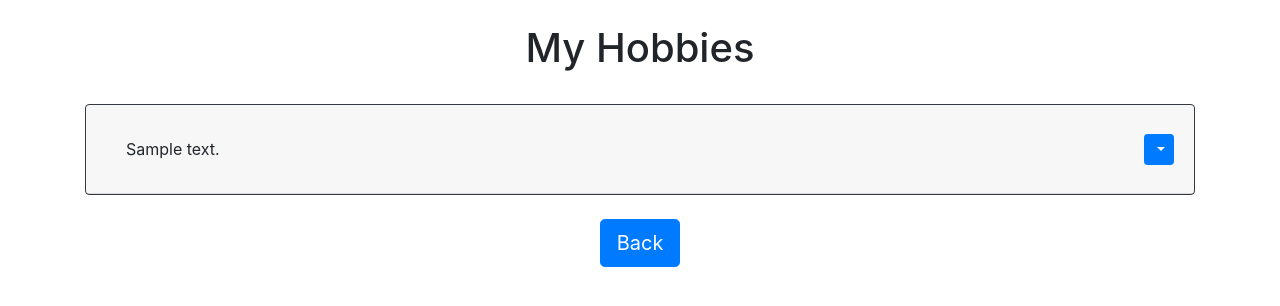
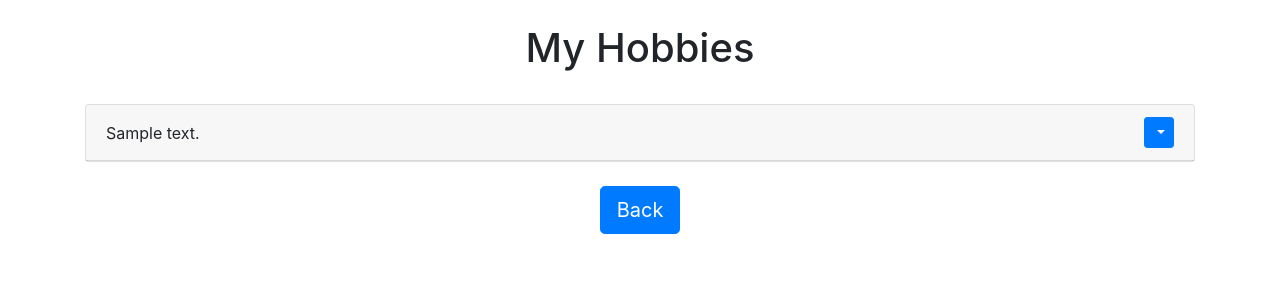
Before and after one commit to ImponedSoftware/COMP440Project1, a Flask app: page /my_hobby in a window 1280 px wide. Shown: the part 56-362 px from the top of the page. Run offline with Flask 2, Linux system fonts and the light colour scheme; a user stored in the database is signed in; tables that the repository leaves empty or names only in its code hold one stand-in row (values such as "Sample post"); some libraries are stand-ins or nearby versions.

Commit message:
Edited welcome layout

```diff
--- a/website/templates/my_hobby_div.html
+++ b/website/templates/my_hobby_div.html
@@ -6,11 +6,10 @@
     <br />
     <div id="hobbies">
         {% for hobby in hobbies %}
-        <div class="card border-dark">
+        <div class="card">
             <div class="card-header d-flex justify-content-between align-items-center">
-                <div class="card-body">
-                    <div class="card-text">{{hobby.hobbyText}}</div>
-                </div>
+                {{hobby.hobbyText}}
+
                 {% if users.id == hobby.userId %}
                 <!-- Dropdown menu for users to delete their hobbies-->
                 <div class="dropdown">
@@ -22,15 +21,15 @@
                 </div>
                 {% endif %}
             </div>
+        </div>
         {% endfor %}
     </div>
 
-    {% block footer %}
-    <br />
-    <div style="text-align:center;">
-        <a href="/welcome"><button type="button" class="btn btn-primary btn-lg">
-            Back
-        </button></a>
-    </div>
-    {% endblock %}
+    {%block footer %}
+        <br />
+        <div style="text-align: center;">
+          <a href="/welcome"
+            ><button type="button" class="btn btn-lg btn-primary">Back</button></a>
+        </div>
+      {% endblock %}
 {% endblock %}
```
Also changed, not shown: website/templates/my_follows_div.html (+7 -8 lines), website/templates/tags.html (+7 -7 lines).
